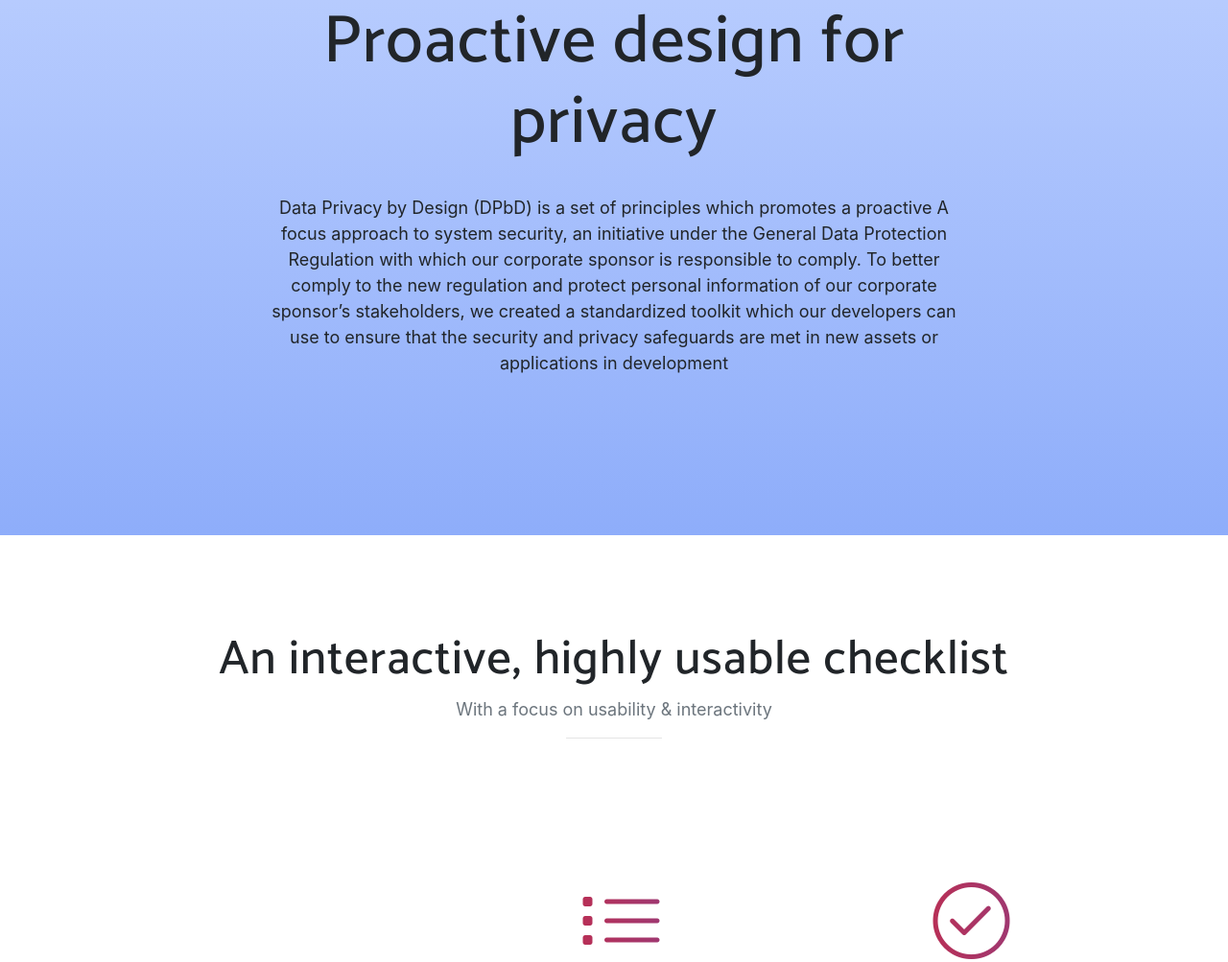
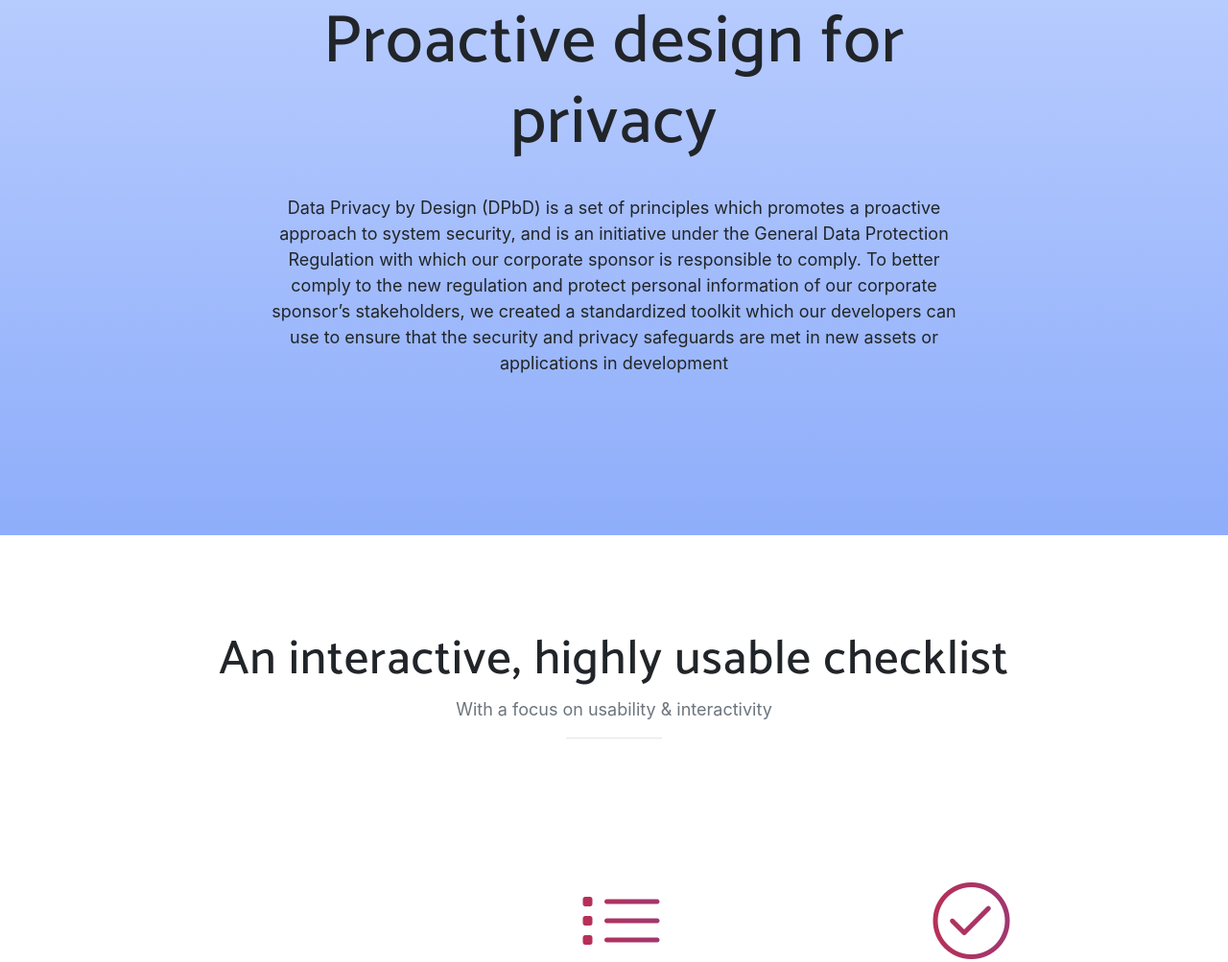
Before and after one commit to PrivateerApp/PrivateerApp.github.io, a website with bundled scripts: page index.html in a window 1280 px wide. Shown: the part 947-1950 px from the top of the page at 96% size. Built offline with nearby package versions, Linux system fonts and the light colour scheme; a web font is replaced by a local one.

Commit message:
Update index.html

```diff
--- a/index.html
+++ b/index.html
@@ -91,8 +91,8 @@
         <div class="col-md-8 mx-auto">
           <h2 class="section-heading">Proactive design for privacy</h2>
           <br>
-          <p>Data Privacy by Design (DPbD) is a set of principles which promotes a proactive A focus approach to
-            system security, an initiative under the General Data Protection Regulation with which our corporate sponsor is
+          <p>Data Privacy by Design (DPbD) is a set of principles which promotes a proactive approach to
+            system security, and is an initiative under the General Data Protection Regulation with which our corporate sponsor is
             responsible to comply. To better comply to the new regulation and protect personal information of our corporate sponsor’s
             stakeholders, we created a standardized toolkit which our developers can use to ensure that the security and privacy safeguards
             are met in new assets or applications in development</p>
```
